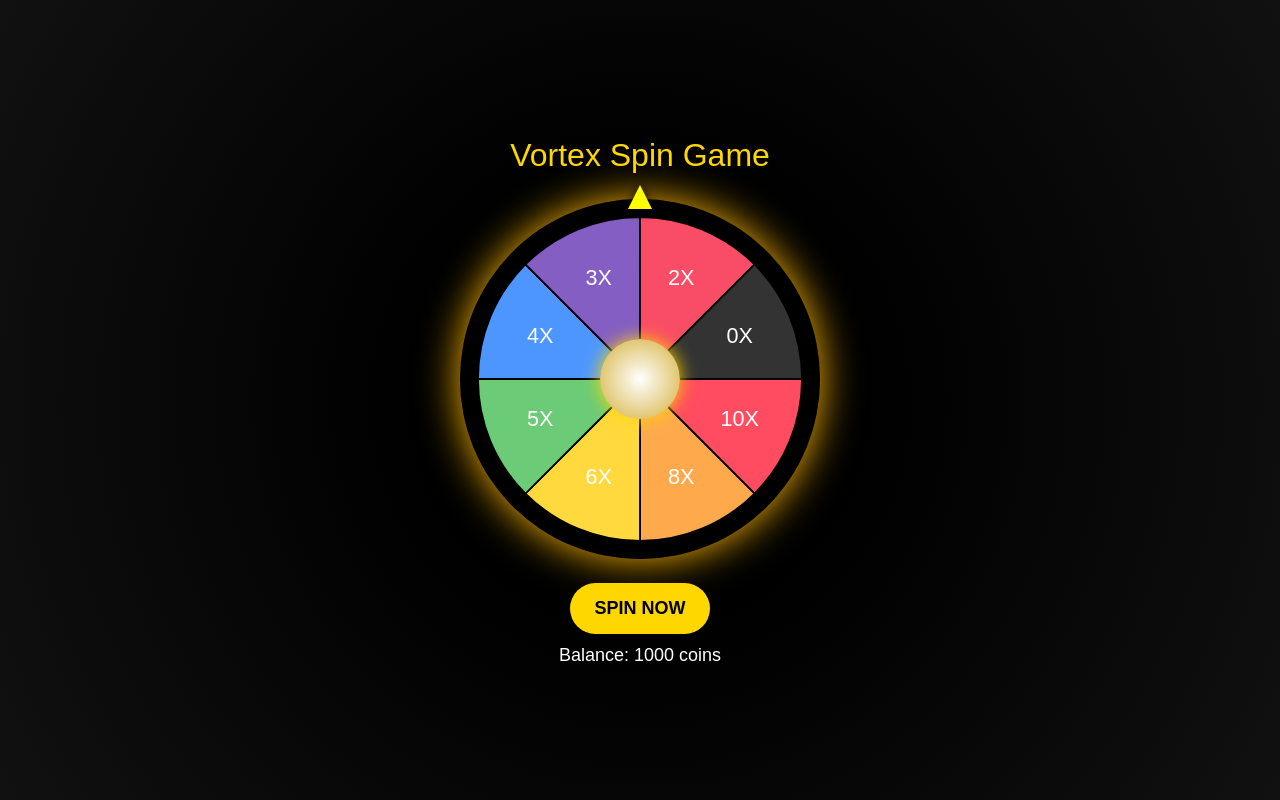
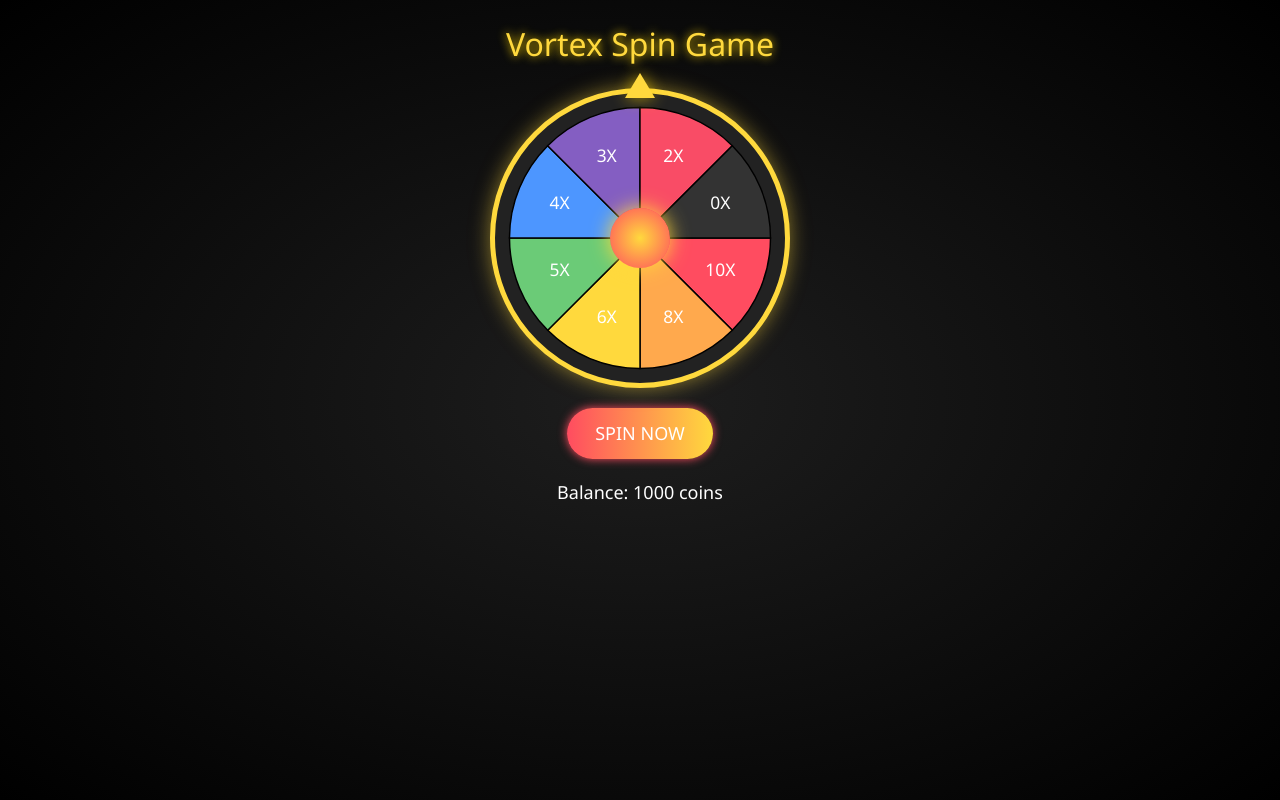
Before and after one commit to saywowtech/vortex-demo, a React (Create React App) app: page / in a window 1280 px wide. Built offline with nearby package versions, Linux system fonts and the light colour scheme.

Commit message:
Update Wheel.css

```diff
--- a/src/Wheel.css
+++ b/src/Wheel.css
@@ -1,92 +1,93 @@
 .vortex-container {
-  min-height: 100vh;
-  background: radial-gradient(circle at center, #000 30%, #111 100%);
   display: flex;
   flex-direction: column;
   align-items: center;
-  justify-content: center;
+  background: radial-gradient(#1e1e1e, #000);
+  min-height: 100vh;
   color: white;
-  font-family: sans-serif;
+  font-family: 'Segoe UI', sans-serif;
+  padding: 20px;
 }
 
 .vortex-title {
   font-size: 32px;
+  color: #FFD93D;
   margin-bottom: 20px;
-  color: gold;
+  text-shadow: 0 0 10px #FFD700;
 }
 
 .wheel-wrapper {
   position: relative;
-  width: 360px;
-  height: 360px;
-  margin-bottom: 24px;
+  width: 300px;
+  height: 300px;
+}
+
+.pointer {
+  position: absolute;
+  top: -15px;
+  left: 50%;
+  transform: translateX(-50%);
+  width: 0;
+  height: 0;
+  border-left: 15px solid transparent;
+  border-right: 15px solid transparent;
+  border-bottom: 25px solid #FFD93D;
+  z-index: 10;
+  filter: drop-shadow(0 0 8px #ffd700aa);
 }
 
 .wheel {
   width: 100%;
   height: 100%;
   border-radius: 50%;
+  border: 5px solid #FFD93D;
+  box-shadow: 0 0 20px rgba(255, 217, 61, 0.5);
   overflow: hidden;
-  box-shadow: 0 0 40px #ffb703, inset 0 0 30px #000;
   position: relative;
+  background: #222;
 }
 
-.pointer {
-  position: absolute;
-  top: -14px;
-  left: 50%;
-  transform: translateX(-50%);
-  width: 0;
-  height: 0;
-  border-left: 12px solid transparent;
-  border-right: 12px solid transparent;
-  border-bottom: 24px solid yellow;
-  z-index: 10;
-  filter: drop-shadow(0 2px 5px #000);
+.wheel-svg {
+  width: 100%;
+  height: 100%;
+  transform: rotate(0deg);
+  transition: transform 4s ease-out;
 }
 
 .center-button {
   position: absolute;
   top: 50%;
   left: 50%;
-  width: 80px;
-  height: 80px;
-  background: radial-gradient(#fff, #d4af37);
+  width: 60px;
+  height: 60px;
+  background: radial-gradient(circle, #FFD93D, #FF4C60);
   border-radius: 50%;
   transform: translate(-50%, -50%);
-  box-shadow: 0 0 15px gold;
-  animation: pulse 2s infinite;
-}
-
-@keyframes pulse {
-  0%, 100% {
-    box-shadow: 0 0 15px gold;
-  }
-  50% {
-    box-shadow: 0 0 30px #ffd700;
-  }
+  box-shadow: 0 0 20px #FFD93D;
+  z-index: 5;
 }
 
 .spin-btn {
-  padding: 12px 24px;
-  background: gold;
-  color: #000;
+  margin-top: 20px;
+  padding: 12px 28px;
+  font-size: 18px;
+  background: linear-gradient(to right, #FF4C60, #FFD93D);
   border: none;
   border-radius: 30px;
-  font-weight: bold;
-  font-size: 18px;
+  color: white;
   cursor: pointer;
-  transition: background 0.3s;
-}
-.spin-btn:hover {
-  background: #ffd700;
-}
-.spin-btn:disabled {
-  opacity: 0.6;
-  cursor: not-allowed;
+  transition: 0.3s;
+  box-shadow: 0 0 10px #ff4c60;
 }
 
-.balance, .result {
+.spin-btn:hover {
+  transform: scale(1.05);
+  box-shadow: 0 0 15px #ffd93d;
+}
+
+.balance,
+.result {
+  margin-top: 20px;
   font-size: 18px;
-  margin-top: 8px;
+  color: #fff;
 }
```
